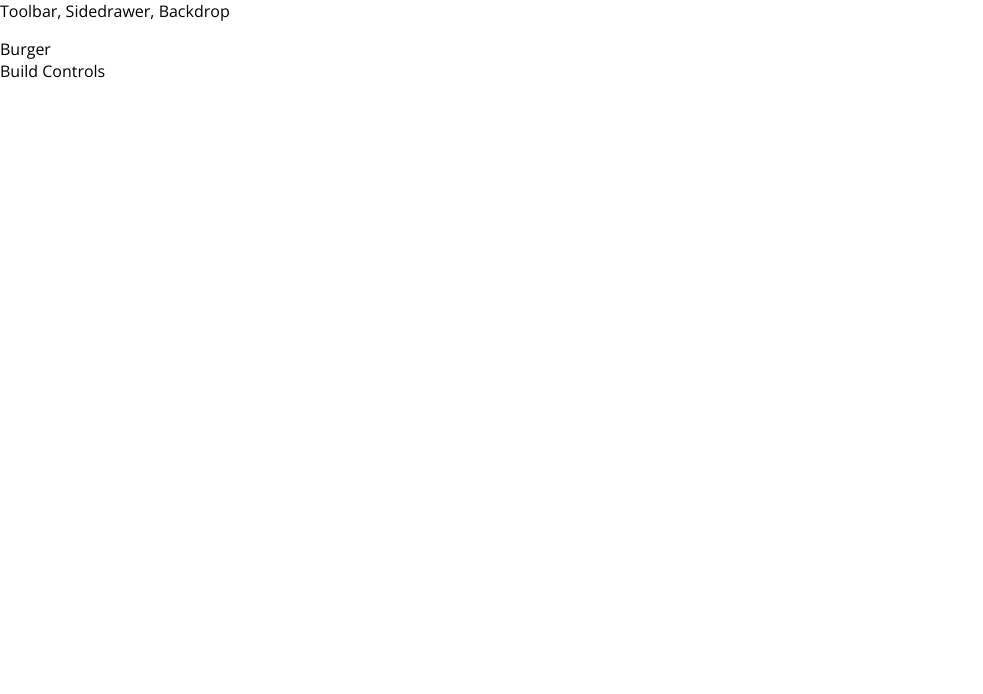
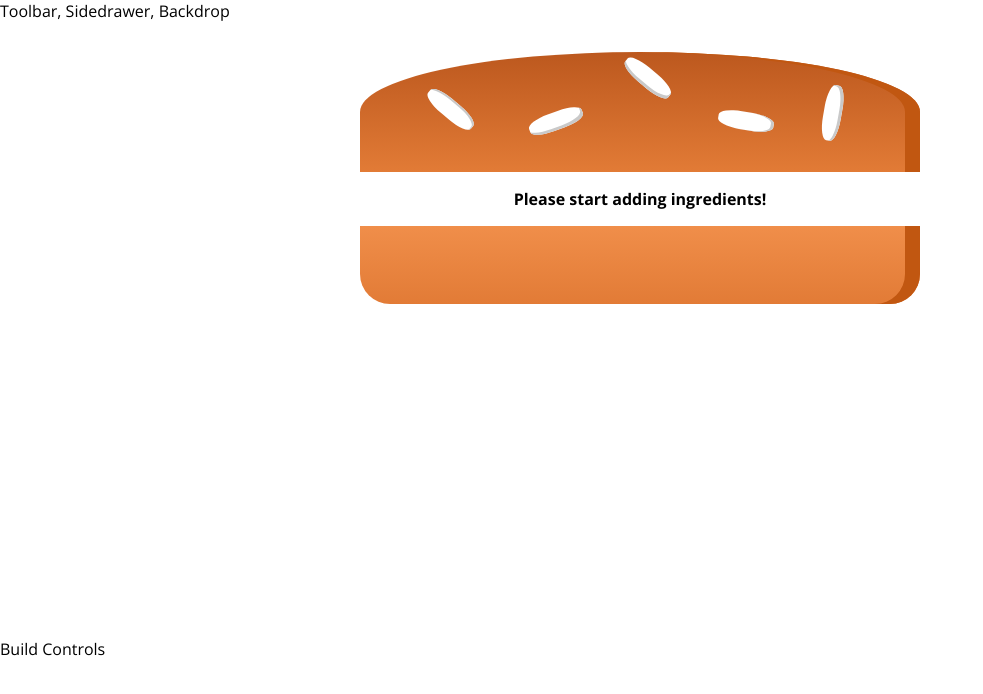
Before and after one commit to kapil5harma/burger-builder-redux-saga, a React app: page / in a window 1280 px wide. Shown: the top 694 px of the page, without its empty margins (0-983 px from the left). Built offline with nearby package versions, Linux system fonts and the light colour scheme.

Commit message:
Burger Component created and used in BurgerBuilder Component

```diff
--- /dev/null
+++ b/src/components/Burger/Burger.css
@@ -0,0 +1,30 @@
+.Burger {
+  width: 100%;
+  margin: auto;
+  height: 250px;
+  overflow: scroll;
+  text-align: center;
+  font-weight: bold;
+  font-size: 1.2 rem;
+}
+
+@media (min-width: 500px) and (min-height: 400px) {
+  .Burger {
+    width: 350px;
+    height: 300px;
+  }
+}
+
+@media (min-width: 500px) and (min-height: 401px) {
+  .Burger {
+    width: 450px;
+    height: 400px;
+  }
+}
+
+@media (min-width: 1000px) and (min-height: 700px) {
+  .Burger {
+    width: 700px;
+    height: 600px;
+  }
+}
--- /dev/null
+++ b/src/components/Burger/Burger.js
@@ -0,0 +1,31 @@
+import React from 'react';
+
+import classes from './Burger.css';
+import BurgerIngredient from './BurgerIngredient/BurgerIngredient';
+
+const burger = props => {
+  let transformedIngredients = Object.keys(props.ingredients)
+    .map(igKey => {
+      return [...Array(props.ingredients[igKey])].map((_, i) => {
+        return <BurgerIngredient key={igKey + i} type={igKey} />;
+      });
+    })
+    .reduce((arr, el) => {
+      return arr.concat(el);
+    }, []);
+
+  console.log('transformedIngredients: ', transformedIngredients);
+  if (transformedIngredients.length === 0) {
+    transformedIngredients = <p>Please start adding ingredients!</p>;
+  }
+
+  return (
+    <div className={classes.Burger}>
+      <BurgerIngredient type="bread-top" />
+      {transformedIngredients}
+      <BurgerIngredient type="bread-bottom" />
+    </div>
+  );
+};
+
+export default burger;
--- a/src/containers/BurgerBuiilder/BurgerBuilder.js
+++ b/src/containers/BurgerBuiilder/BurgerBuilder.js
@@ -1,11 +1,28 @@
 import React, { Component } from 'react';
+
 import Aux from '../../hoc/Aux';
+import Burger from '../../components/Burger/Burger';
 
 class BurgerBuilder extends Component {
+  // The method to initialise state before React 16, also valid now, but we will use a newwer method.
+  // constructor(props) {
+  //   super(props);
+  //   this.state = {};
+  // }
+
+  state = {
+    ingredients: {
+      salad: 0,
+      bacon: 0,
+      cheese: 0,
+      meat: 0
+    }
+  };
+
   render() {
     return (
       <Aux>
-        <div>Burger</div>
+        <Burger ingredients={this.state.ingredients} />
         <div>Build Controls</div>
       </Aux>
     );
```
